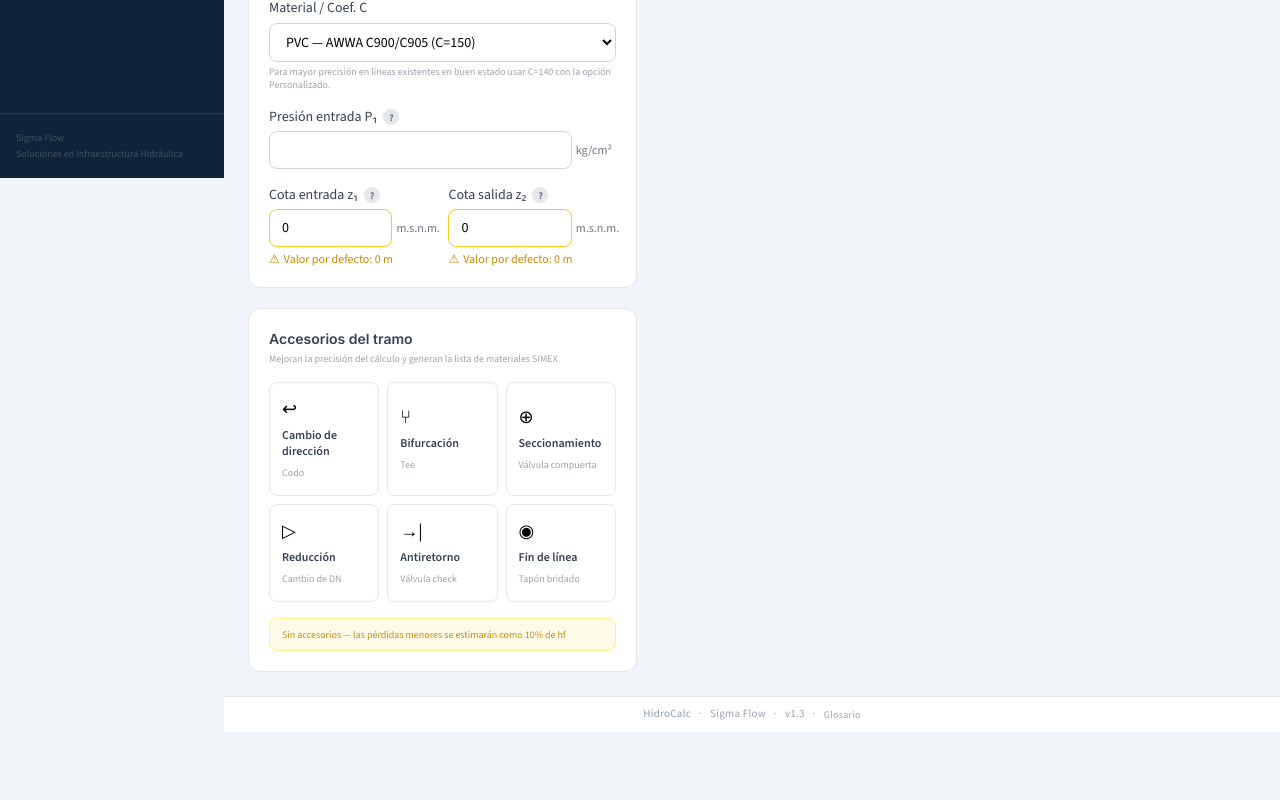
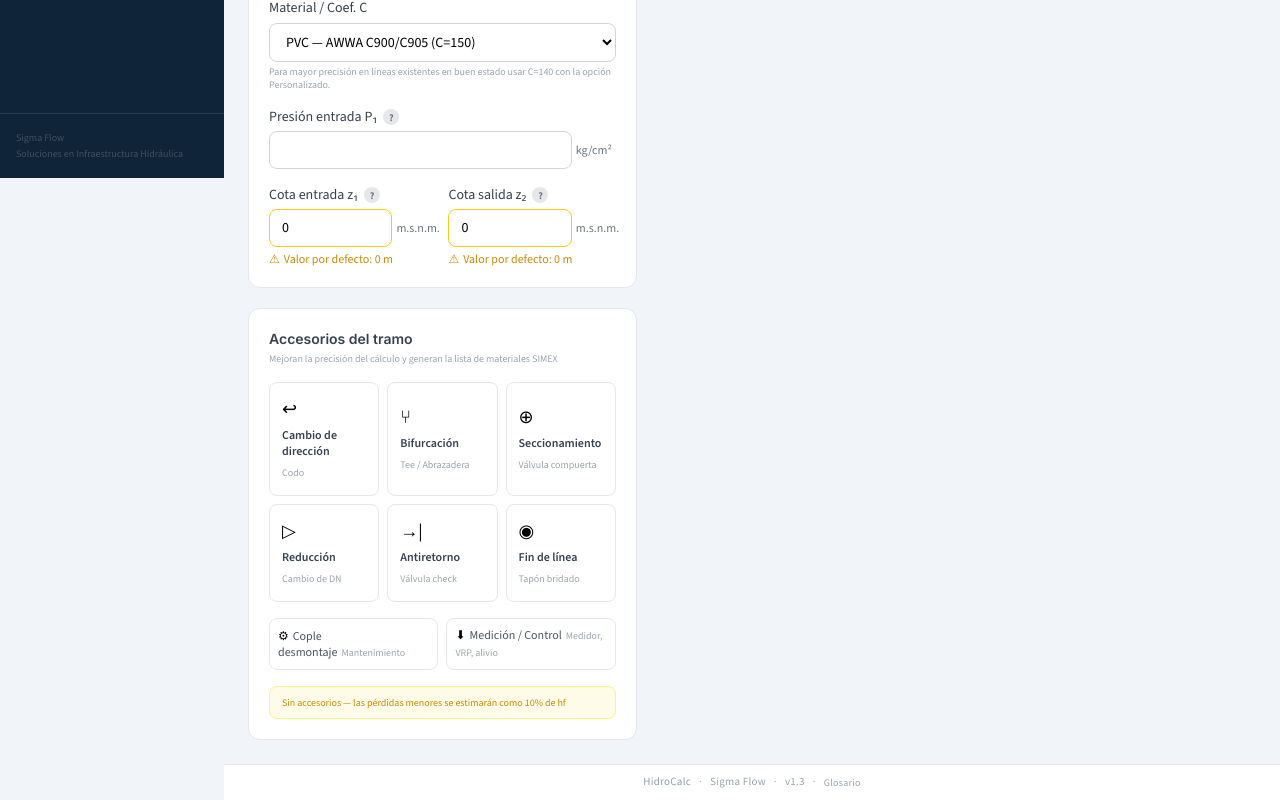
Before and after one commit to simexco/hidrocalc, a Next.js app: page /tramo-simple in a window 1280 px wide. Shown: the part 622-1422 px from the top of the page. Before the commit the page ends 1354 px from the top, so only its background shows below. Built offline with nearby package versions, Linux system fonts and the light colour scheme.

Commit message:
SIMEX: Toggle A/B (ABU vs Ext+Gib), limpiar/ocultar lista, abrazaderas, medición/control

```diff
--- a/src/app/(modules)/tramo-simple/page.tsx
+++ b/src/app/(modules)/tramo-simple/page.tsx
@@ -21,6 +21,7 @@ import type { CalcMode, FlowUnit, AssumedValue, Alert } from "@/types/hydraulic"
 export default function TramoSimplePage() {
   const { inputs, results, setInput, setResults } = useSinglePipeStore();
   const [simexAccesorios, setSimexAccesorios] = useState<AccesorioCalc[]>([]);
+  const [hideSimexList, setHideSimexList] = useState(false);
   const debounceRef = useRef<ReturnType<typeof setTimeout>>(undefined);
   const persistRef = useRef<ReturnType<typeof setTimeout>>(undefined);
 
@@ -383,6 +384,7 @@ export default function TramoSimplePage() {
               accesorios={simexAccesorios}
               onAddAccesorio={(acc) => setSimexAccesorios((prev) => [...prev, acc])}
               onRemoveAccesorio={(id) => setSimexAccesorios((prev) => prev.filter((a) => a.id !== id))}
+              onClearAll={() => setSimexAccesorios([])}
             />
           )}
         </div>
@@ -560,6 +562,8 @@ export default function TramoSimplePage() {
                   dnMm={inputs.DN}
                   materialName={inputs.materialName}
                   accesorios={simexAccesorios}
+                  hidden={hideSimexList}
+                  onToggleHidden={() => setHideSimexList(!hideSimexList)}
                 />
               )}
             </>
--- a/src/components/ListaMaterialesSIMEX.tsx
+++ b/src/components/ListaMaterialesSIMEX.tsx
@@ -1,31 +1,38 @@
 "use client";
 
 import { useState, useMemo, useCallback } from "react";
-import { getConexionSKU, getValvulaSKU, buildKitBrida, type KitItem, type AccesorioCalc, MATERIAL_MAP, DN_MM_TO_STR } from "@/hooks/useSIMEXKit";
+import { getConexionSKU, getValvulaSKU, buildKitBrida, hasABU, type KitItem, type AccesorioCalc, type KitOpcion, MATERIAL_MAP, DN_MM_TO_STR } from "@/hooks/useSIMEXKit";
 import { STANDARD_DNS_LABELED } from "@/lib/constants";
 
-interface Props {
+interface AccesoriosProps {
   dnMm: number;
   materialName: string;
   accesorios: AccesorioCalc[];
   onAddAccesorio: (acc: AccesorioCalc) => void;
   onRemoveAccesorio: (id: string) => void;
+  onClearAll: () => void;
 }
 
 let idCounter = 0;
 const nextId = () => `acc-${++idCounter}-${Date.now()}`;
 
-const FUNCTIONS = [
-  { key: "direccion", icon: "↩", title: "Cambio de dirección", sub: "Codo" },
-  { key: "bifurcacion", icon: "⑂", title: "Bifurcación", sub: "Tee" },
-  { key: "seccionamiento", icon: "⊕", title: "Seccionamiento", sub: "Válvula compuerta" },
-  { key: "reduccion", icon: "▷", title: "Reducción", sub: "Cambio de DN" },
-  { key: "antiretorno", icon: "→|", title: "Antiretorno", sub: "Válvula check" },
-  { key: "fin", icon: "◉", title: "Fin de línea", sub: "Tapón bridado" },
+const FUNCTIONS_ROW1 = [
+  { key: "direccion", icon: "\u21A9", title: "Cambio de dirección", sub: "Codo" },
+  { key: "bifurcacion", icon: "\u2442", title: "Bifurcación", sub: "Tee / Abrazadera" },
+  { key: "seccionamiento", icon: "\u2295", title: "Seccionamiento", sub: "Válvula compuerta" },
+  { key: "reduccion", icon: "\u25B7", title: "Reducción", sub: "Cambio de DN" },
+  { key: "antiretorno", icon: "\u2192|", title: "Antiretorno", sub: "Válvula check" },
+  { key: "fin", icon: "\u25C9", title: "Fin de línea", sub: "Tapón bridado" },
 ];
 
-export function AccesoriosSection({ dnMm, materialName, accesorios, onAddAccesorio, onRemoveAccesorio }: Props) {
+const FUNCTIONS_ROW2 = [
+  { key: "cople", icon: "\u2699", title: "Cople desmontaje", sub: "Mantenimiento" },
+  { key: "medicion", icon: "\u2B07", title: "Medición / Control", sub: "Medidor, VRP, alivio" },
+];
+
+export function AccesoriosSection({ dnMm, materialName, accesorios, onAddAccesorio, onRemoveAccesorio, onClearAll }: AccesoriosProps) {
   const [activeFunc, setActiveFunc] = useState<string | null>(null);
+  const [confirmClear, setConfirmClear] = useState(false);
   const dn = DN_MM_TO_STR[dnMm] || `${dnMm}`;
   const smallerDNs = STANDARD_DNS_LABELED.filter((d) => d.dn < dnMm).map((d) => DN_MM_TO_STR[d.dn]).filter(Boolean);
 
@@ -34,38 +41,55 @@ export function AccesoriosSection({ dnMm, materialName, accesorios, onAddAccesor
     setActiveFunc(null);
   }, [onAddAccesorio]);
 
+  const handleClear = () => {
+    if (confirmClear) { onClearAll(); setConfirmClear(false); }
+    else setConfirmClear(true);
+  };
+
   return (
     <div className="bg-white dark:bg-gray-800 rounded-xl border border-gray-200 dark:border-gray-700 p-5 space-y-4">
-      <div>
-        <h2 className="text-sm font-semibold text-gray-700 dark:text-gray-300">Accesorios del tramo</h2>
-        <p className="text-[10px] text-gray-400 mt-0.5">Mejoran la precisión del cálculo y generan la lista de materiales SIMEX</p>
+      <div className="flex items-center justify-between">
+        <div>
+          <h2 className="text-sm font-semibold text-gray-700 dark:text-gray-300">Accesorios del tramo</h2>
+          <p className="text-[10px] text-gray-400 mt-0.5">Mejoran la precisión del cálculo y generan la lista de materiales SIMEX</p>
+        </div>
+        {accesorios.length > 0 && (
+          <button onClick={handleClear} className="text-[10px] text-red-400 hover:text-red-600 transition-colors">
+            {confirmClear ? "¿Confirmar?" : "Limpiar todo ×"}
+          </button>
+        )}
       </div>
 
-      {/* Function cards */}
+      {/* Function cards - Row 1: Obra */}
       <div className="grid grid-cols-2 sm:grid-cols-3 gap-2">
-        {FUNCTIONS.map((f) => (
-          <button
-            key={f.key}
-            onClick={() => {
-              if (f.key === "seccionamiento") {
-                handleAdd("valvula-compuerta", `V. Compuerta ${dn}`);
-              } else if (f.key === "antiretorno") {
-                handleAdd("check-resilente", `V. Check ${dn}`);
-              } else if (f.key === "fin") {
-                handleAdd("fin-linea", `Tapón ${dn}`);
-              } else {
-                setActiveFunc(activeFunc === f.key ? null : f.key);
-              }
-            }}
-            className={`p-3 rounded-lg border text-left transition-all ${
-              activeFunc === f.key
-                ? "border-[#1C3D5A] bg-[#1C3D5A]/5 ring-1 ring-[#1C3D5A]/30"
-                : "border-gray-200 dark:border-gray-600 hover:border-[#1C3D5A]/40 hover:bg-gray-50 dark:hover:bg-gray-700"
-            }`}
-          >
+        {FUNCTIONS_ROW1.map((f) => (
+          <button key={f.key} onClick={() => {
+            if (f.key === "seccionamiento") handleAdd("valvula-compuerta", `V. Compuerta ${dn}`);
+            else if (f.key === "antiretorno") handleAdd("check-resilente", `V. Check ${dn}`);
+            else if (f.key === "fin") handleAdd("fin-linea", `Tapón ${dn}`);
+            else setActiveFunc(activeFunc === f.key ? null : f.key);
+          }} className={`p-3 rounded-lg border text-left transition-all ${
+            activeFunc === f.key ? "border-[#1C3D5A] bg-[#1C3D5A]/5 ring-1 ring-[#1C3D5A]/30" : "border-gray-200 dark:border-gray-600 hover:border-[#1C3D5A]/40 hover:bg-gray-50 dark:hover:bg-gray-700"
+          }`}>
             <span className="text-lg block mb-1">{f.icon}</span>
             <span className="text-xs font-semibold text-gray-700 dark:text-gray-300 block">{f.title}</span>
             <span className="text-[10px] text-gray-400">{f.sub}</span>
+          </button>
+        ))}
+      </div>
+
+      {/* Row 2: Complementarios */}
+      <div className="grid grid-cols-2 gap-2">
+        {FUNCTIONS_ROW2.map((f) => (
+          <button key={f.key} onClick={() => {
+            if (f.key === "cople") handleAdd("cople-desmontaje", `Cople desmontaje ${dn}`);
+            else setActiveFunc(activeFunc === f.key ? null : f.key);
+          }} className={`p-2 rounded-lg border text-left transition-all text-xs ${
+            activeFunc === f.key ? "border-[#1C3D5A] bg-[#1C3D5A]/5" : "border-gray-200 dark:border-gray-600 hover:border-[#1C3D5A]/40"
+          }`}>
+            <span className="mr-1">{f.icon}</span>
+            <span className="font-medium text-gray-600 dark:text-gray-400">{f.title}</span>
+            <span className="text-[10px] text-gray-400 ml-1">{f.sub}</span>
           </button>
         ))}
       </div>
@@ -84,21 +108,31 @@ export function AccesoriosSection({ dnMm, materialName, accesorios, onAddAccesor
       )}
 
       {activeFunc === "bifurcacion" && (
-        <div className="bg-gray-50 dark:bg-gray-700 rounded-lg p-3 space-y-2">
-          <p className="text-xs font-medium text-gray-600 dark:text-gray-300">¿El ramal es igual o menor diámetro?</p>
-          <div className="flex flex-col sm:flex-row gap-2">
-            <button onClick={() => handleAdd("tee-lateral", `Tee ${dn} × ${dn}`)}
-              className="flex-1 px-3 py-2 text-xs rounded-lg border border-gray-200 dark:border-gray-600 hover:bg-[#1C3D5A] hover:text-white transition-colors">
-              Igual al DN principal ({dn})
-            </button>
-            <div className="flex-1 space-y-1">
-              <p className="text-[10px] text-gray-400">Ramal de menor diámetro:</p>
+        <div className="bg-gray-50 dark:bg-gray-700 rounded-lg p-3 space-y-3">
+          <p className="text-xs font-medium text-gray-600 dark:text-gray-300">Tipo de derivación:</p>
+          <div className="grid grid-cols-1 sm:grid-cols-2 gap-2">
+            <div className="space-y-2">
+              <p className="text-[10px] text-gray-500 font-semibold">Tee HD (corte de tubería)</p>
+              <button onClick={() => handleAdd("tee-lateral", `Tee ${dn} × ${dn}`)}
+                className="w-full px-3 py-1.5 text-xs rounded border border-gray-200 hover:bg-[#1C3D5A] hover:text-white transition-colors text-left">
+                Igual DN ({dn})
+              </button>
               <div className="flex flex-wrap gap-1">
                 {smallerDNs.map((d) => (
                   <button key={d} onClick={() => handleAdd("tee-lateral", `Tee ${dn} × ${d}`, undefined, d)}
-                    className="px-2 py-1 text-[10px] rounded border border-gray-200 dark:border-gray-600 hover:bg-[#1C3D5A] hover:text-white transition-colors">{d}</button>
+                    className="px-2 py-1 text-[10px] rounded border border-gray-200 hover:bg-[#1C3D5A] hover:text-white transition-colors">{d}</button>
                 ))}
               </div>
+            </div>
+            <div className="space-y-2">
+              <p className="text-[10px] text-gray-500 font-semibold">Abrazadera (sin cortar línea)</p>
+              <div className="flex flex-wrap gap-1">
+                {['1/2"', '3/4"', '1"', '2"'].map((d) => (
+                  <button key={d} onClick={() => handleAdd("abrazadera", `Abrazadera ${dn} × ${d}`, undefined, d)}
+                    className="px-2 py-1 text-[10px] rounded border border-gray-200 hover:bg-[#1C3D5A] hover:text-white transition-colors">Toma {d}</button>
+                ))}
+              </div>
+              <p className="text-[9px] text-gray-400">Para tomas domiciliarias</p>
             </div>
           </div>
         </div>
@@ -110,13 +144,28 @@ export function AccesoriosSection({ dnMm, materialName, accesorios, onAddAccesor
           <div className="flex flex-wrap gap-1">
             {smallerDNs.map((d) => (
               <button key={d} onClick={() => handleAdd("reduccion", `Reducción ${dn} × ${d}`, undefined, d)}
-                className="px-3 py-1.5 text-xs rounded border border-gray-200 dark:border-gray-600 hover:bg-[#1C3D5A] hover:text-white transition-colors">{d}</button>
+                className="px-3 py-1.5 text-xs rounded border border-gray-200 hover:bg-[#1C3D5A] hover:text-white transition-colors">{d}</button>
             ))}
           </div>
         </div>
       )}
 
-      {/* Added accessories */}
+      {activeFunc === "medicion" && (
+        <div className="bg-gray-50 dark:bg-gray-700 rounded-lg p-3 space-y-2">
+          <p className="text-xs font-medium text-gray-600 dark:text-gray-300">Tipo:</p>
+          <div className="flex flex-wrap gap-2">
+            <button onClick={() => handleAdd("medidor-woltmann", `Medidor Woltmann ${dn}`)}
+              className="px-3 py-2 text-xs rounded border border-gray-200 hover:bg-[#1C3D5A] hover:text-white transition-colors">Medidor Woltmann</button>
+            <button onClick={() => handleAdd("vrp", `VRP ${dn}`)}
+              className="px-3 py-2 text-xs rounded border border-gray-200 hover:bg-[#1C3D5A] hover:text-white transition-colors">Válvula Reductora</button>
+            <button onClick={() => handleAdd("valvula-alivio", `V. Alivio ${dn}`)}
+              className="px-3 py-2 text-xs rounded border border-gray-200 hover:bg-[#1C3D5A] hover:text-white transition-colors">Válvula de Alivio</button>
+          </div>
+          <p className="text-[9px] text-yellow-600">Pérdida estimada con Le/D=50. Consultar ficha técnica del fabricante.</p>
+        </div>
+      )}
+
+      {/* Added accessories with individual × */}
       {accesorios.length > 0 && (
         <div className="space-y-1">
           <p className="text-[10px] font-medium text-gray-500">Accesorios agregados:</p>
@@ -140,11 +189,24 @@ export function AccesoriosSection({ dnMm, materialName, accesorios, onAddAccesor
   );
 }
 
-// ── Materials list (shown below results) ──
-export function MaterialesSIMEXTable({ dnMm, materialName, accesorios }: { dnMm: number; materialName: string; accesorios: AccesorioCalc[] }) {
+// ── Materials list with A/B toggle ──
+interface MatTableProps {
+  dnMm: number;
+  materialName: string;
+  accesorios: AccesorioCalc[];
+  hidden?: boolean;
+  onToggleHidden?: () => void;
+}
+
+export function MaterialesSIMEXTable({ dnMm, materialName, accesorios, hidden, onToggleHidden }: MatTableProps) {
   const [collapsed, setCollapsed] = useState(false);
+  const [kitOpcion, setKitOpcion] = useState<KitOpcion>("A");
   const dn = DN_MM_TO_STR[dnMm] || `${dnMm}`;
   const simexMat = MATERIAL_MAP[materialName] || "PVC AWWA C900";
+  const abuAvailable = hasABU(dn, simexMat);
+
+  // Force option B if no ABU available
+  const effectiveOpcion = abuAvailable ? kitOpcion : "B";
 
   const items = useMemo(() => {
     const list: KitItem[] = [];
@@ -170,13 +232,20 @@ export function MaterialesSIMEXTable({ dnMm, materialName, accesorios }: { dnMm:
         const r = getValvulaSKU("mariposa", dn);
         if (r) { list.push({ sku: r.sku, descripcion: `V. Mariposa ${dn}`, cantidad: 1, tipo: "valvula" }); totalBridas += r.bridas; }
       } else if (acc.tipo === "fin-linea") {
-        list.push({ sku: `CI-TAP-${dn.replace('"', "")}`, descripcion: `Tapón Bridado HD ${dn}`, cantidad: 1, tipo: "pieza" });
+        list.push({ sku: `CI-TAP-${dn.replace(/"/g, "")}`, descripcion: `Tapón Bridado HD ${dn}`, cantidad: 1, tipo: "pieza" });
         totalBridas += 1;
+      } else if (acc.tipo === "cople-desmontaje") {
+        list.push({ sku: `JN-JDE-${dn.replace(/"/g, "")}`, descripcion: `Cople Desmontaje ${dn}`, cantidad: 1, tipo: "pieza" });
+        totalBridas += 2;
+      } else if (acc.tipo === "medidor-woltmann" || acc.tipo === "vrp" || acc.tipo === "valvula-alivio") {
+        list.push({ sku: "CONF", descripcion: `${acc.label} — Consultar SKU con distribuidor`, cantidad: 1, tipo: "sugerencia" as any });
+        totalBridas += 2;
+      } else if (acc.tipo === "abrazadera") {
+        list.push({ sku: "CONF", descripcion: `Abrazadera ${dn} × ${acc.dn2} — Consultar SKU`, cantidad: 1, tipo: "sugerencia" as any });
       }
     }
 
-    const bridaItems = totalBridas > 0 ? buildKitBrida(dn, simexMat, totalBridas) : [];
-    // Consolidate
+    const bridaItems = totalBridas > 0 ? buildKitBrida(dn, simexMat, totalBridas, effectiveOpcion) : [];
     const all = [...list, ...bridaItems];
     const consolidated = new Map<string, KitItem>();
     for (const item of all) {
@@ -185,9 +254,12 @@ export function MaterialesSIMEXTable({ dnMm, materialName, accesorios }: { dnMm:
       else consolidated.set(item.sku, { ...item });
     }
     return { piezas: Array.from(consolidated.values()).filter((i) => i.tipo !== "kit_brida"), kit: Array.from(consolidated.values()).filter((i) => i.tipo === "kit_brida"), totalBridas };
-  }, [accesorios, dn, simexMat]);
+  }, [accesorios, dn, simexMat, effectiveOpcion]);
 
   if (accesorios.length === 0) return null;
+  if (hidden) return (
+    <button onClick={onToggleHidden} className="text-[10px] text-[#1C3D5A] hover:underline">Mostrar lista de materiales SIMEX</button>
+  );
 
   const copyToClipboard = () => {
     const all = [...items.piezas, ...items.kit];
@@ -198,31 +270,46 @@ export function MaterialesSIMEXTable({ dnMm, materialName, accesorios }: { dnMm:
     <div className="bg-white dark:bg-gray-800 rounded-xl border border-[#1C3D5A]/20 overflow-hidden">
       <div className="bg-[#1C3D5A] px-4 py-2.5 flex items-center justify-between">
         <h3 className="text-xs font-semibold text-white">Lista de materiales SIMEX</h3>
-        <div className="flex gap-2">
-          <button onClick={copyToClipboard} className="text-[10px] text-white/70 hover:text-white transition-colors">Copiar SKUs</button>
-          <button onClick={() => setCollapsed(!collapsed)} className="text-[10px] text-white/50 hover:text-white">{collapsed ? "▼" : "▲"}</button>
+        <div className="flex gap-3">
+          <button onClick={copyToClipboard} className="text-[10px] text-white/70 hover:text-white">Copiar SKUs</button>
+          {onToggleHidden && <button onClick={onToggleHidden} className="text-[10px] text-white/50 hover:text-white">Ocultar</button>}
+          <button onClick={() => setCollapsed(!collapsed)} className="text-[10px] text-white/50 hover:text-white">{collapsed ? "\u25BC" : "\u25B2"}</button>
         </div>
       </div>
 
       {!collapsed && (
         <>
+          {/* Piezas principales */}
           {items.piezas.length > 0 && (
             <div>
               <div className="px-3 py-1.5 bg-gray-50 dark:bg-gray-700 text-[10px] font-semibold text-gray-500 uppercase tracking-wider">Piezas principales</div>
               {items.piezas.map((item, i) => (
                 <div key={`p-${i}`} className="flex items-center justify-between px-3 py-2 border-b border-gray-100 dark:border-gray-700 text-xs">
-                  <span className="font-mono text-[#1C3D5A] dark:text-blue-300 w-28">{item.sku}</span>
+                  <span className={`font-mono w-28 ${item.sku === "CONF" ? "text-yellow-600" : "text-[#1C3D5A] dark:text-blue-300"}`}>{item.sku === "CONF" ? "[CONF]" : item.sku}</span>
                   <span className="flex-1 text-gray-600 dark:text-gray-400 ml-2">{item.descripcion}</span>
                   <span className="font-mono text-gray-500 ml-2">×{item.cantidad}</span>
                 </div>
               ))}
             </div>
           )}
+
+          {/* Kit de bridas with A/B toggle */}
           {items.kit.length > 0 && (
             <div>
-              <div className="px-3 py-1.5 bg-gray-50 dark:bg-gray-700 text-[10px] font-semibold text-gray-500 uppercase tracking-wider">
-                Kit de conexión ({items.totalBridas} bridas)
+              <div className="px-3 py-1.5 bg-gray-50 dark:bg-gray-700 flex items-center justify-between">
+                <span className="text-[10px] font-semibold text-gray-500 uppercase tracking-wider">
+                  Kit de conexión ({items.totalBridas} bridas) — Opción {effectiveOpcion}
+                </span>
+                {abuAvailable && (
+                  <div className="flex gap-1">
+                    <button onClick={() => setKitOpcion("A")} className={`text-[9px] px-2 py-0.5 rounded transition-colors ${effectiveOpcion === "A" ? "bg-[#1C3D5A] text-white" : "bg-gray-200 text-gray-500"}`}>A: ABU</button>
+                    <button onClick={() => setKitOpcion("B")} className={`text-[9px] px-2 py-0.5 rounded transition-colors ${effectiveOpcion === "B" ? "bg-[#1C3D5A] text-white" : "bg-gray-200 text-gray-500"}`}>B: Ext+Gib</button>
+                  </div>
+                )}
               </div>
+              {!abuAvailable && (
+                <p className="px-3 py-1 text-[9px] text-yellow-600 bg-yellow-50">No existe ABU para este diámetro/material — se especifica Extremidad Bridada + Gibault</p>
+              )}
               {items.kit.map((item, i) => (
                 <div key={`k-${i}`} className="flex items-center justify-between px-3 py-1.5 border-b border-gray-50 dark:border-gray-700 text-xs text-gray-400">
                   <span className="font-mono w-28">{item.sku}</span>
--- a/src/data/simex_catalog.json
+++ b/src/data/simex_catalog.json
@@ -6,7 +6,8 @@
       "ext": "CN-EXT-4120",
       "emp": "JI-ENE-4",
       "tor": "DN-TOR-5/83",
-      "bolts": 8
+      "bolts": 8,
+      "gib": "JN-JGI-127"
     },
     "4\"|HD AWWA": {
       "od": 122,
@@ -14,7 +15,8 @@
       "ext": "CN-EXT-4120",
       "emp": "JI-ENE-4",
       "tor": "DN-TOR-5/83",
-      "bolts": 8
+      "bolts": 8,
+      "gib": "JN-JGI-127"
     },
     "6\"|PVC AWWA C900": {
       "od": 175,
@@ -22,7 +24,8 @@
       "ext": "CN-EXT-6175",
       "emp": "JI-ENE-6",
       "tor": "DN-TOR-3/431/2",
-      "bolts": 8
+      "bolts": 8,
+      "gib": "JN-JGI-180"
     },
     "6\"|HD AWWA": {
       "od": 175,
@@ -30,7 +33,8 @@
       "ext": "CN-EXT-6175",
       "emp": "JI-ENE-6",
       "tor": "DN-TOR-3/431/2",
-      "bolts": 8
+      "bolts": 8,
+      "gib": "JN-JGI-180"
     },
     "8\"|PVC AWWA C900": {
       "od": 230,
@@ -38,7 +42,8 @@
       "ext": "CN-EXT-8230",
       "emp": "JI-ENE-8",
       "tor": "DN-TOR-3/431/2",
-      "bolts": 8
+      "bolts": 8,
+      "gib": "JN-JGI-235"
     },
     "8\"|HD AWWA": {
       "od": 230,
@@ -46,7 +51,8 @@
       "ext": "CN-EXT-8230",
       "emp": "JI-ENE-8",
       "tor": "DN-TOR-3/431/2",
-      "bolts": 8
+      "bolts": 8,
+      "gib": "JN-JGI-235"
     },
     "10\"|PVC AWWA C900": {
       "od": 282,
@@ -54,7 +60,8 @@
       "ext": "CN-EXT-10280",
       "emp": "JI-ENE-10",
       "tor": "DN-TOR-7/84",
-      "bolts": 12
+      "bolts": 12,
+      "gib": "JN-JGI-287"
     },
     "10\"|HD AWWA": {
       "od": 282,
@@ -62,7 +69,8 @@
       "ext": "CN-EXT-10280",
       "emp": "JI-ENE-10",
       "tor": "DN-TOR-7/84",
-      "bolts": 12
+      "bolts": 12,
+      "gib": "JN-JGI-287"
     },
     "12\"|PVC AWWA C900": {
       "od": 335,
@@ -70,7 +78,8 @@
       "ext": "CN-EXT-12335",
       "emp": "JI-ENE-12",
       "tor": "DN-TOR-7/84",
-      "bolts": 12
+      "bolts": 12,
+      "gib": "JN-JGI-340"
     },
     "12\"|HD AWWA": {
       "od": 335,
@@ -78,7 +87,8 @@
       "ext": "CN-EXT-12335",
       "emp": "JI-ENE-12",
       "tor": "DN-TOR-7/84",
-      "bolts": 12
+      "bolts": 12,
+      "gib": "JN-JGI-340"
     }
   },
   "conexiones": [
--- a/src/hooks/useSIMEXKit.ts
+++ b/src/hooks/useSIMEXKit.ts
@@ -14,6 +14,11 @@ export const LONGITUD_EQUIV: Record<string, number> = {
   "valvula-mariposa": 45,
   "check-resilente": 150,
   "fin-linea": 0,
+  "medidor-woltmann": 50,
+  "vrp": 50,
+  "valvula-alivio": 50,
+  "cople-desmontaje": 5,
+  "abrazadera": 0,
 };
 
 export interface AccesorioCalc {
@@ -64,7 +69,7 @@ export function getKit(dn: string, material: string) {
   const key = `${dn}|${material}`;
   const entry = (catalog.kit as any)[key];
   if (!entry) return null;
-  return { od: entry.od, abu: entry.abu, ext: entry.ext, emp: entry.emp, tor: entry.tor, bolts: entry.bolts || 8 };
+  return { od: entry.od, abu: entry.abu, ext: entry.ext, gib: entry.gib, emp: entry.emp, tor: entry.tor, bolts: entry.bolts || 8 };
 }
 
 export function getConexionSKU(tipo: string, dn1: string, dn2?: string): { sku: string; bridas: number; desc: string } | null {
@@ -93,19 +98,33 @@ export function getValvulaAireSKU(dn: string, tipo?: string) {
   return match?.sku || null;
 }
 
-export function buildKitBrida(dn: string, material: string, nBridas: number): KitItem[] {
+export type KitOpcion = "A" | "B";
+
+/** Check if ABU exists for this DN/material combination */
+export function hasABU(dn: string, material: string): boolean {
+  const kit = getKit(dn, material);
+  return kit?.abu != null;
+}
+
+export function buildKitBrida(dn: string, material: string, nBridas: number, opcion: KitOpcion = "A"): KitItem[] {
   const kit = getKit(dn, material);
   if (!kit || nBridas === 0) return [];
   const items: KitItem[] = [];
-  const mainSKU = kit.abu || kit.ext;
-  if (mainSKU) {
-    items.push({
-      sku: mainSKU,
-      descripcion: kit.abu ? `Adaptador Bridado Universal ${dn}` : `Extremidad Bridada ${dn} OD ${kit.od}mm`,
-      cantidad: nBridas,
-      tipo: "kit_brida",
-    });
+
+  if (opcion === "A" && kit.abu) {
+    // Opción A: ABU
+    items.push({ sku: kit.abu, descripcion: `Adapt. Bridado Universal ${dn}`, cantidad: nBridas, tipo: "kit_brida" });
+  } else {
+    // Opción B: Extremidad + Gibault (or fallback when no ABU)
+    if (kit.ext) {
+      items.push({ sku: kit.ext, descripcion: `Extremidad Bridada ${dn} OD ${kit.od}mm`, cantidad: nBridas, tipo: "kit_brida" });
+    }
+    const gibSKU = kit.gib;
+    if (gibSKU) {
+      items.push({ sku: gibSKU, descripcion: `Junta Gibault ${kit.od}mm`, cantidad: nBridas, tipo: "kit_brida" });
+    }
   }
+
   if (kit.emp) {
     items.push({ sku: kit.emp, descripcion: `Empaque Neopreno DN ${dn}`, cantidad: nBridas, tipo: "kit_brida" });
   }
```
Also changed, not shown: 1 other file (tests, documents, lock files or other folders).
